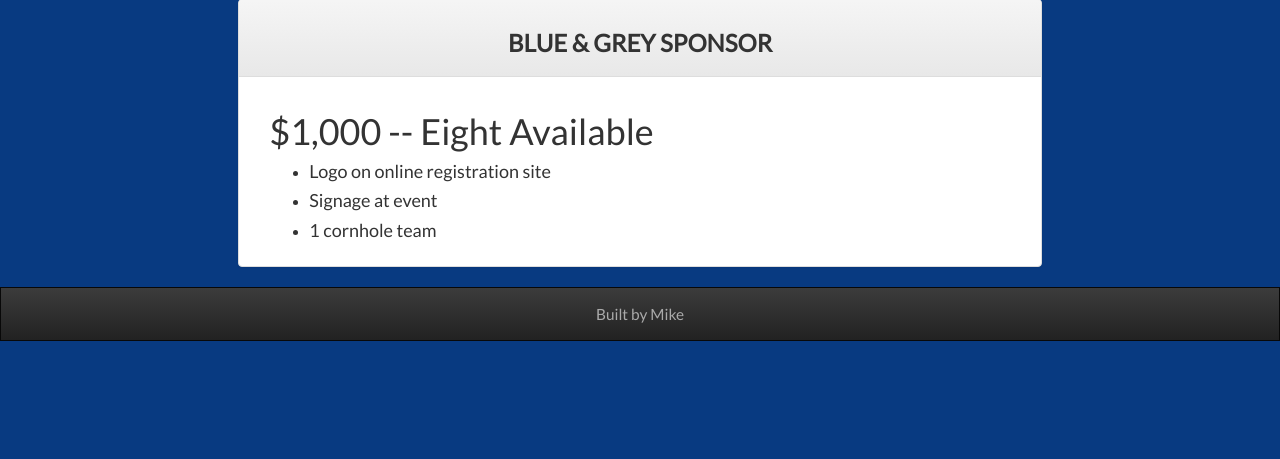
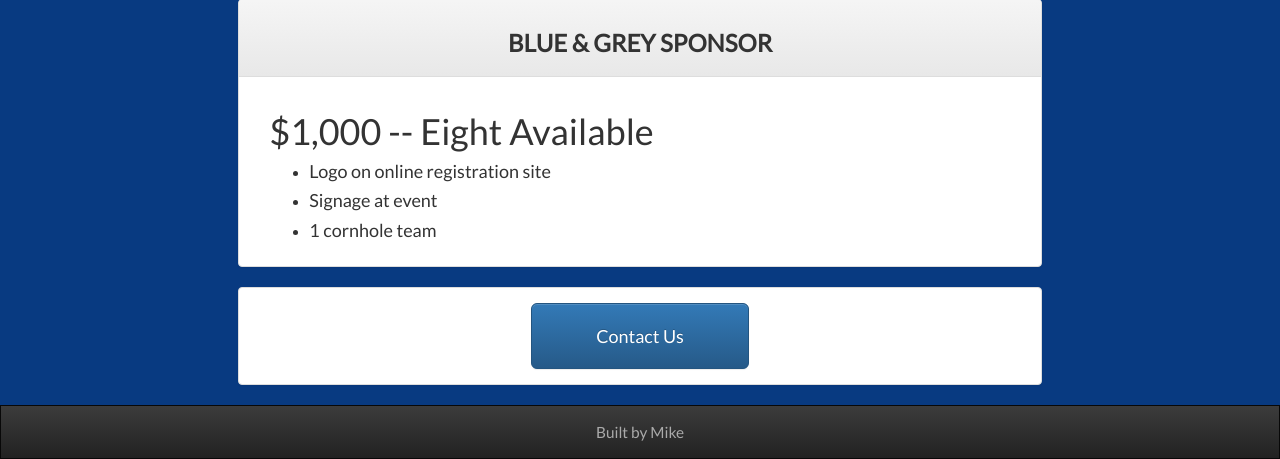
Before and after one commit to mike-jolliffe/DeLaSalle, a Django app: page /sponsor/opportunities in a window 1280 px wide. Shown: the part 730-1189 px from the top of the page. Before the commit the page ends 1071 px from the top, so only its background shows below. Run offline with Django 3.2, Linux system fonts and the light colour scheme; some libraries are stand-ins or nearby versions.

Commit message:
link up sponsorship opportunities to contact modal

```diff
--- a/pages/static/pages/css/main.css
+++ b/pages/static/pages/css/main.css
@@ -109,6 +109,11 @@ hr {
     text-decoration: none;
 }
 
+.btn-huge{
+    padding-top:20px;
+    padding-bottom:20px;
+}
+
 #contentWrapper {
     min-height: 120%;
 }
--- a/pages/templates/pages/leaderboard.html
+++ b/pages/templates/pages/leaderboard.html
@@ -45,7 +45,7 @@
 
     </style>
     <body>
-
+        <br><br>
         <div id="graphic" class="col-lg-8 col-lg-offset-2"></div>
 
             <script>
--- a/pages/templates/pages/opportunities.html
+++ b/pages/templates/pages/opportunities.html
@@ -66,6 +66,17 @@
                 </div>
             </div>
         </div>
+        <div class="col-lg-8 col-lg-offset-2">
+            <div class="panel panel-default">
+                <div class="panel-body">
+                    <div class="col-lg-12">
+                        <div class="col-md-4 col-md-offset-4">
+                            <a href="#myModal" data-toggle="modal" class="btn btn-primary btn-lg btn-block btn-huge">Contact Us</a>
+                        </div>
+                    </div>
+                </div>
+            </div>
+        </div>
     </div>
     </body>
 {% endblock %}
```
Lines whose indentation alone changed are shown as unchanged.
